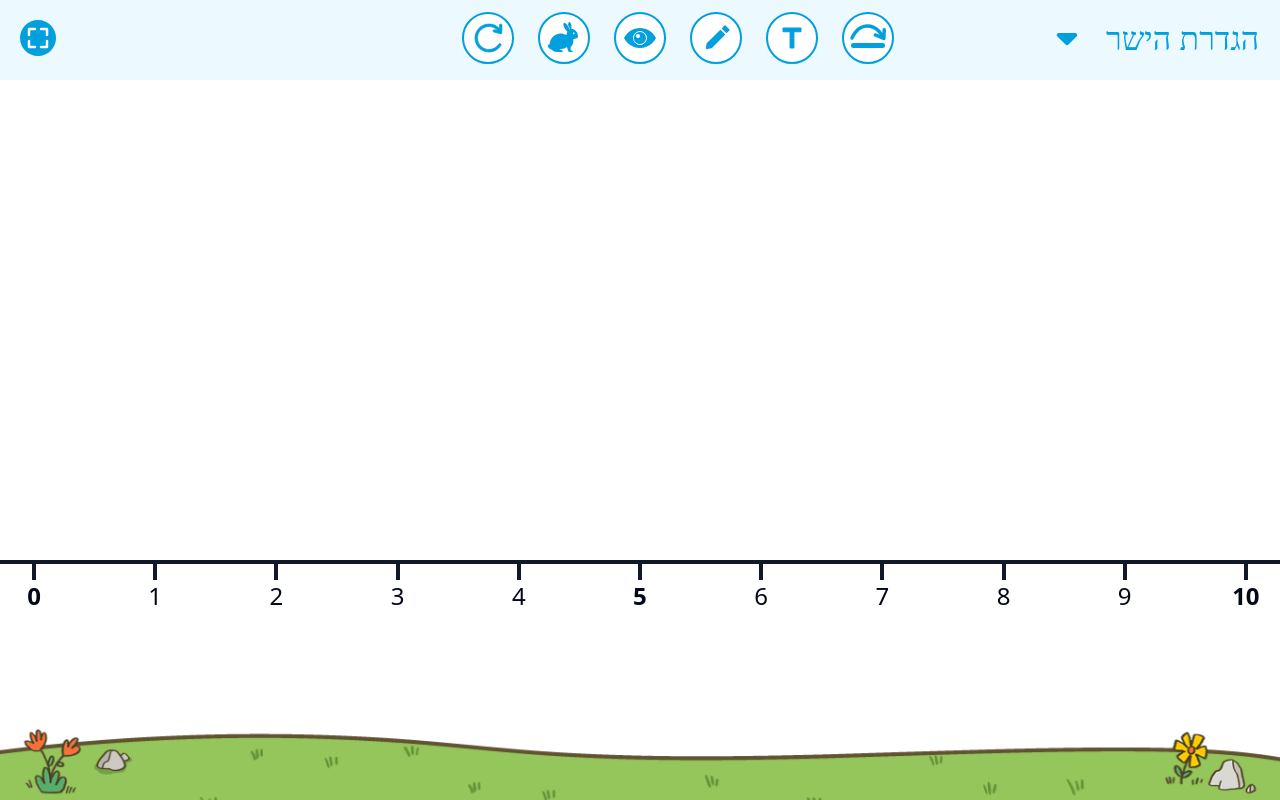
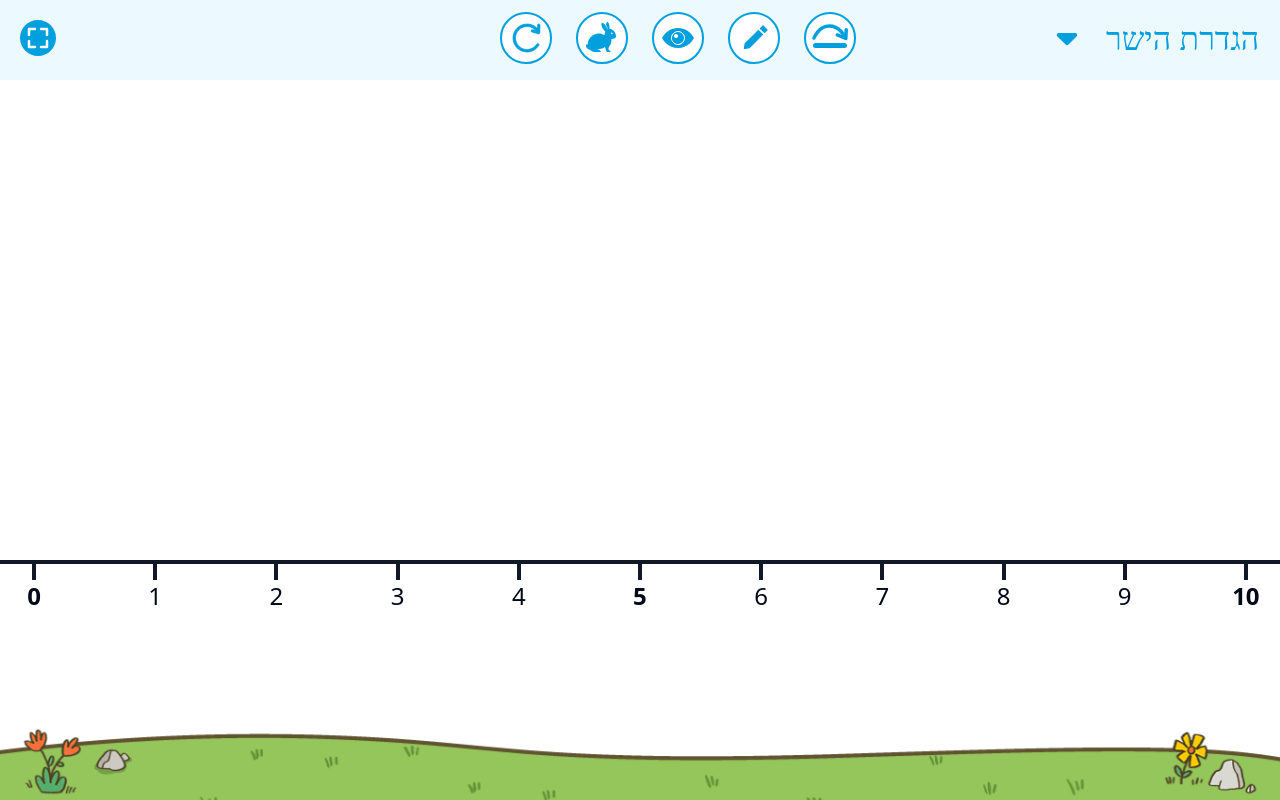
Before and after one commit to shefing/numbers_line, a React (Vite) app: page / in a window 1280 px wide. Built offline with nearby package versions, Linux system fonts and the light colour scheme.

Commit message:
with a note

```diff
--- a/src/components/Toolbar.tsx
+++ b/src/components/Toolbar.tsx
@@ -2,7 +2,7 @@ import LineDefinition from "./toolbar/LineDefinition";
 import fullscreen from "../assets/icons/toolbar/fullscreen.svg";
 import IconsToolbar from "./toolbar/ActionIcons";
 import jump from "../assets/icons/toolbar/jump.svg";
-import text from "../assets/icons/toolbar/text.svg";
+// import text from "../assets/icons/toolbar/text.svg";
 import writing from "../assets/icons/toolbar/writing.svg";
 import eye from "../assets/icons/toolbar/eye.svg";
 import icons from "../assets/icons/toolbar/icons.svg";
@@ -19,7 +19,7 @@ const Toolbar = () => {
         <IconsToolbar kind={icons} />
         <IconsToolbar kind={eye} />
         <IconsToolbar kind={writing} />
-        <IconsToolbar kind={text} />
+        {/* <IconsToolbar kind={text} /> */}
         <IconsToolbar kind={jump} />
       </div>
       <div className="flex-none">
```
